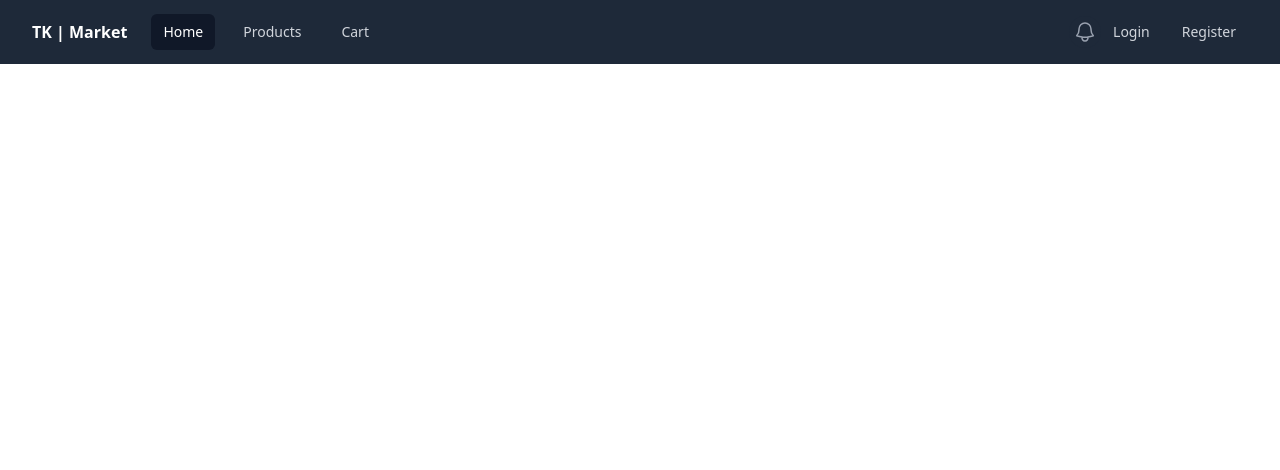
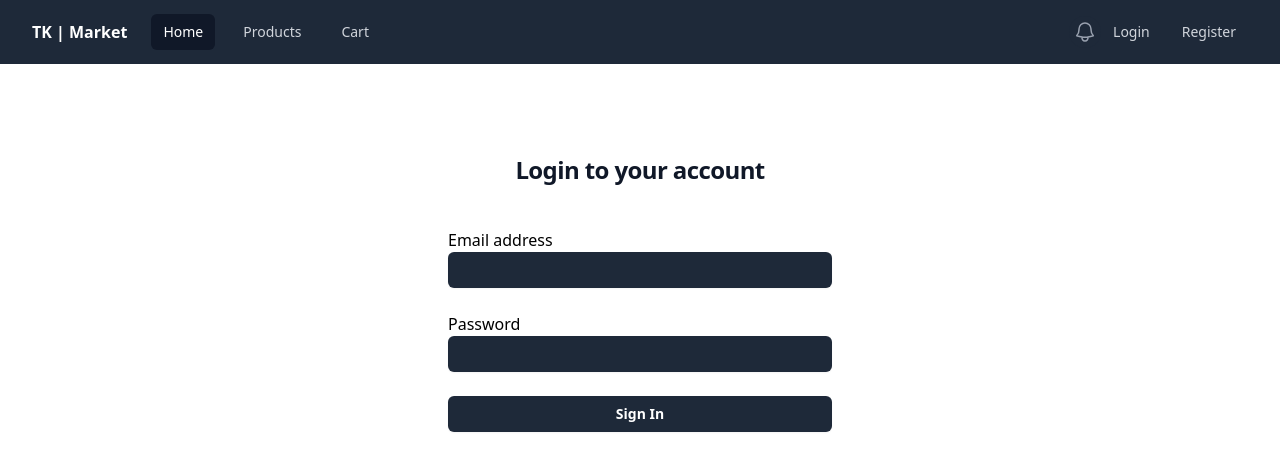
Before and after one commit to Tyler-Kuhn/tkmarket, a React (Vite) app in the folder frontend/: page /login in a window 1280 px wide. Shown: the top 470 px of the page. Built offline with nearby package versions, Linux system fonts and the light colour scheme.

Commit message:
Finished user Login page

```diff
--- /dev/null
+++ b/frontend/src/Login.tsx
@@ -0,0 +1,88 @@
+import NavBar from "./components/NavBar";
+import { useState } from "react";
+import { useNavigate } from "react-router-dom";
+
+export default function Register() {
+  const [email, setEmail] = useState("");
+  const [password, setPassword] = useState("");
+  const navigate = useNavigate();
+
+  const handleSubmit = async (e: React.FormEvent) => {
+    e.preventDefault();
+
+    try {
+      const res = await fetch("http://localhost:5000/users/login", {
+        method: "POST",
+        headers: {
+          "Content-Type": "application/json",
+        },
+        body: JSON.stringify({ email, password }),
+      });
+
+      if (!res.ok) {
+        const error = await res.json();
+        console.error("Login failed:", error);
+        return;
+      }
+
+      const data = await res.json();
+      console.log("User Logged In:", data);
+
+      localStorage.setItem("token", data.token);
+
+      navigate("/");
+    } catch (error) {
+      console.error("Error registering user:", error);
+    }
+  };
+
+  return (
+    <div>
+      <NavBar />
+      <div className="flex min-h-full flex-1 flex-col justify-center px-6 py-12 lg:px-8">
+        <div className="sm:mx-auto sm:w-full sm:max-w-sm">
+          <h2 className="mt-10 text-center text-2xl/9 font-bold tracking-tight text-gray-900">
+            Login to your account
+          </h2>
+        </div>
+
+        <div className="mt-10 sm:mx-auto sm:w-full sm:max-w-sm">
+          <form onSubmit={handleSubmit} className="space-y-6">
+            <div>
+              <label htmlFor="email">Email address</label>
+              <input
+                id="email"
+                name="email"
+                type="email"
+                required
+                value={email}
+                onChange={(e) => setEmail(e.target.value)}
+                className="flex w-full justify-center rounded-md bg-gray-800 px-3 py-1.5 text-sm/6 font-semibold text-white shadow-xs hover:bg-gray-500 focus-visible:outline-2 focus-visible:outline-offset-2 focus-visible:outline-indigo-600"
+              />
+            </div>
+
+            <div>
+              <label htmlFor="password">Password</label>
+              <input
+                id="password"
+                name="password"
+                type="password"
+                required
+                value={password}
+                onChange={(e) => setPassword(e.target.value)}
+                className="flex w-full justify-center rounded-md bg-gray-800 px-3 py-1.5 text-sm/6 font-semibold text-white shadow-xs hover:bg-gray-500 focus-visible:outline-2 focus-visible:outline-offset-2 focus-visible:outline-indigo-600"
+              />
+            </div>
+
+            <button
+              type="submit"
+              className="flex w-full justify-center rounded-md bg-gray-800 px-3 py-1.5 text-sm/6 font-semibold text-white shadow-xs hover:bg-gray-500 focus-visible:outline-2 focus-visible:outline-offset-2 focus-visible:outline-indigo-600"
+            >
+              Sign In
+            </button>
+          </form>{" "}
+        </div>
+      </div>
+    </div>
+  );
+}
--- a/frontend/src/main.tsx
+++ b/frontend/src/main.tsx
@@ -2,17 +2,16 @@ import { StrictMode } from "react";
 import { createRoot } from "react-dom/client";
 import { BrowserRouter, Route, Routes } from "react-router";
 import "./index.css";
-import App from "./App.tsx";
-import Register from "./Register.tsx";
+import App from "./App";
+import Register from "./Register";
+import Login from "./Login"
 
 createRoot(document.getElementById("root")!).render(
   <StrictMode>
     <BrowserRouter>
       <Routes>
         <Route path="/" element={<App />} />
-        <Route path="/products" element={<App />} />
-        <Route path="/cart" element={<App />} />
-        <Route path="/login" element={<App />} />
+        <Route path="/login" element={<Login />} />
         <Route path="/register" element={<Register />} />
       </Routes>
     </BrowserRouter>
```
